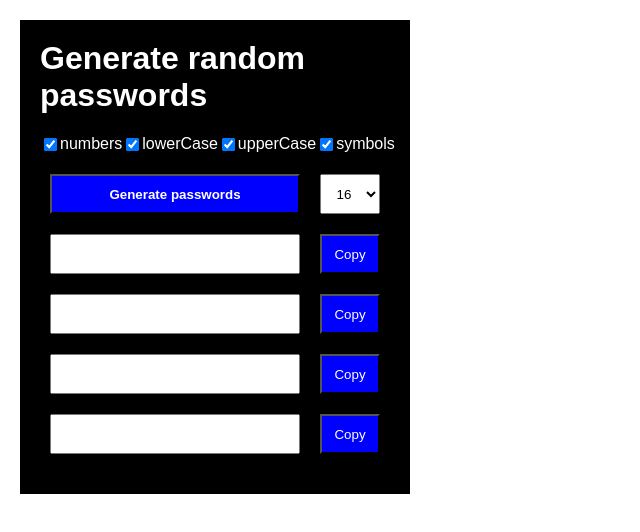
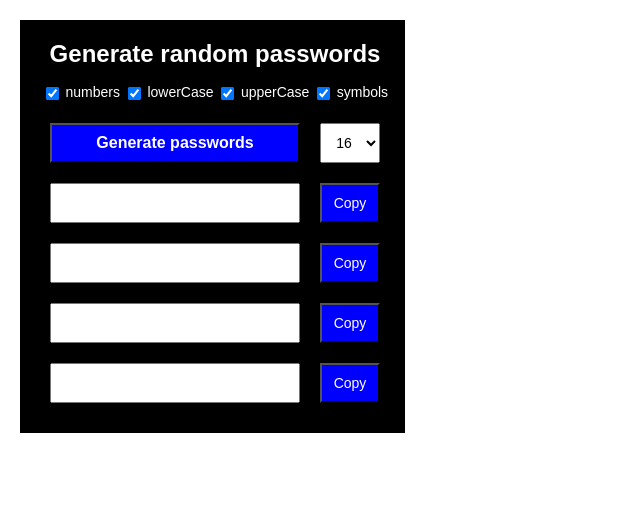
Before and after one commit to andrewobote/passwordGenerator, a plain HTML site: page index.html in a window 1280 px wide. Shown: the whole page, without its empty margins (0-640 px from the left). Drawn offline with Linux system fonts and the light colour scheme.

Commit message:
Update index.css

```diff
--- a/index.css
+++ b/index.css
@@ -8,17 +8,20 @@ html, body {
     flex-direction: column;
     background-color: black;
     margin: 20px;
-    padding: 20px;
+    padding: 20px 15px 10px 20px;
     max-width: 350px;
 }
 h1 {
     color: white;
+    font-size: 24px;
+    text-align: center;
     margin-top: 0;
 }
 .checkbox {
     display: flex;
     justify-content: space-around;
     color: white;
+    font-size: 14px;
     margin-bottom: 20px;
 }
 .main {
@@ -31,12 +34,14 @@ h1 {
     height: 40px;
     cursor: pointer;
     font-weight: bold;
+    font-size: 16px;
     background-color: blue;
     color: white;
 }
 #lengthInput {
     width: 60px;
     text-align: center;
+    font-size: 14px;
 }
 .password{
     display: flex;
@@ -48,10 +53,12 @@ h1 {
     height: 40px;
     text-align: center;
     font-weight: bold;
+    font-size: 16px;
 }
 .copyButt {
     cursor: pointer;
     width: 60px;
     background-color: blue;
     color: white;
+    font-size: 14px;
 }
```
